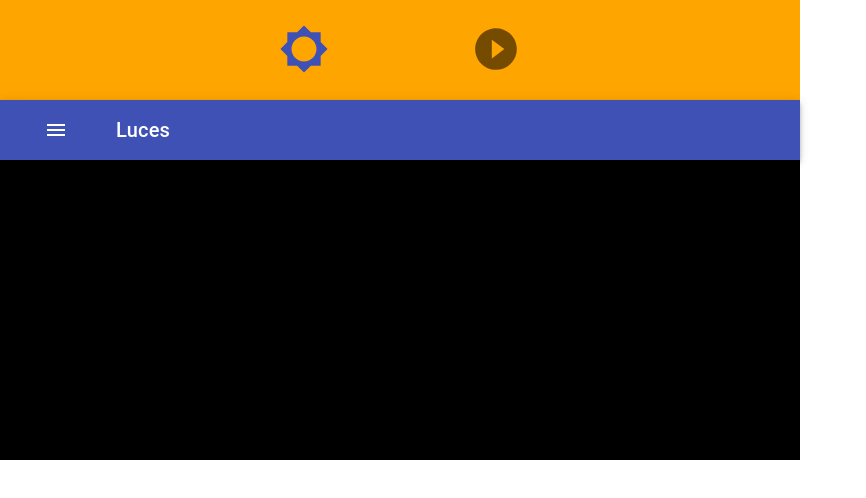
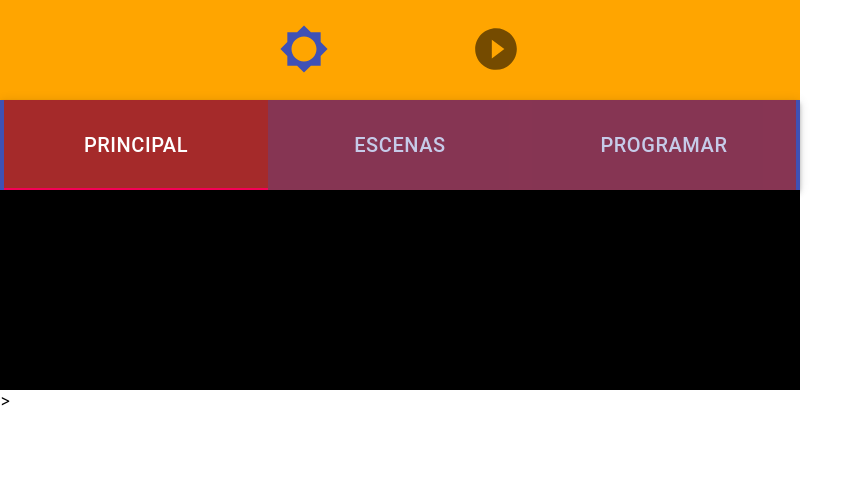
Before and after one commit to nmedela/frontend_react_para_habitacion, a React (Create React App) app: page /light in a window 1280 px wide. Shown: the top 498 px of the page, without its empty margins (0-866 px from the left). Built offline with nearby package versions, Linux system fonts and the light colour scheme.

Commit message:
creo tab para luces

```diff
--- a/src/App.js
+++ b/src/App.js
@@ -8,6 +8,9 @@ import DenseAppBar from './components/menu/appBar'
 
 //se encuentran las rutas
 import pathIndex from './config'
+import MainLight from './components/content/light/main';
+import Scenes from './components/content/light/scenes';
+import ConfigurationLight from './components/content/light/configurationLight';
 
 const styleEncabezado = {
   backgroundColor: "black",
@@ -25,7 +28,7 @@ function App() {
         <div>
           <Switch>
             <Redirect from='/' exact to='/light' />
-            <Route path={pathIndex[0]} component={Light} exact />
+            <Route path={pathIndex[0]} component={Light} />} exact />
             <Route path={pathIndex[1]} component={Sound} exact />
           </Switch>
 
--- a/src/components/content/light/configurationLight.js
+++ b/src/components/content/light/configurationLight.js
@@ -4,8 +4,8 @@ class ConfigurationLight extends React.Component{
 
     render(){
         return(
-            <div>
-                Soy el progrmar
+            <div style={{backgroundColor:'green', height:'200px'}}>
+                Soy el programar
             </div>
         )
     }
--- a/src/components/content/light/light.js
+++ b/src/components/content/light/light.js
@@ -2,8 +2,9 @@ import React from 'react'
 import CircularProgress from '@material-ui/core/CircularProgress';
 import Grid from '@material-ui/core/Grid';
 import DenseAppBar from '../../menu/appBar'
-import {BrowserRouter as Router, Route, Switch} from 'react-router-dom'
+import { BrowserRouter as Router, Route, Switch } from 'react-router-dom'
 import MainLight from './main'
+import MenuLight from '../../menu/tabsLight';
 
 class Light extends React.Component {
     constructor(props) {
@@ -13,7 +14,8 @@ class Light extends React.Component {
             isReady: true,
             light: {
 
-            }
+            },
+            content: null
         }
     }
     render() {
@@ -42,12 +44,13 @@ class Light extends React.Component {
 
         return (
             <div>
-                        <div>
-                <DenseAppBar />
+                <div>
+                    <MenuLight />
+                </div>
+
+                {this.props.content}
+
             </div>
-                        <MainLight/>
-
-                     </div>
         )
 
     }
--- a/src/components/content/light/main.js
+++ b/src/components/content/light/main.js
@@ -5,7 +5,7 @@ class MainLight extends React.Component{
     render(){
         console.log("me renderice")
         return(
-            <div style={{backgroundColor:'black', height:'300px'}}>
+            <div style={{backgroundColor:'black', height:'200px'}}>
                 Soy el Main
             </div>
         )
--- a/src/components/content/light/scenes.js
+++ b/src/components/content/light/scenes.js
@@ -1,11 +1,11 @@
 import React from 'react'
 
-class Scenes extends React.Component{
-    render(){
-        return(
-            <div>
+class Scenes extends React.Component {
+    render() {
+        return (
+            <div style={{ backgroundColor: 'blue', height: '200px' }}>
                 Soy el escenas
-            </div>
+        </div>
         )
     }
 }
--- a/src/components/menu/appBar.js
+++ b/src/components/menu/appBar.js
@@ -25,7 +25,7 @@ export default function DenseAppBar() {
           <IconButton edge="start" className={classes.menuButton} color="inherit" aria-label="menu">
             <ButtonDesplegable />
           </IconButton>
-          <Typography variant="h6" color="inherit">
+          <Typography variant="h4" color="inherit">
             Luces
           </Typography>
         </Toolbar>
--- a/src/components/menu/subMenu.js
+++ b/src/components/menu/subMenu.js
@@ -8,6 +8,7 @@ import MenuItem from '@material-ui/core/MenuItem';
 import MenuList from '@material-ui/core/MenuList';
 import { makeStyles } from '@material-ui/core/styles';
 import MenuIcon from '@material-ui/icons/Menu';
+import { Link } from '@material-ui/core';
 
 const useStyles = makeStyles(theme => ({
     root: {
@@ -19,7 +20,8 @@ const useStyles = makeStyles(theme => ({
         backgroundColor: 'primary',
     },
     menuList: {
-        height: '60px',
+        height: '50px',
+        fontSize:'25px'
     },
 }));
 
@@ -65,8 +67,9 @@ export default function ButtonDesplegable() {
                     aria-controls={open ? 'menu-list-grow' : undefined}
                     aria-haspopup="true"
                     onClick={handleToggle}
+                    style={{ color: 'white',width:'70px', height:'56px' }}
                 >
-                    <MenuIcon style={{ color: 'white' }} />
+                    <MenuIcon style={{ color: 'white', height:'50px' }} />
                 </Button>
                 <Popper open={open} anchorEl={anchorRef.current} role={undefined} transition disablePortal>
                     {({ TransitionProps, placement }) => (
@@ -77,9 +80,9 @@ export default function ButtonDesplegable() {
                             <Paper className={classes.paper} >
                                 <ClickAwayListener onClickAway={handleClose}>
                                     <MenuList autoFocusItem={open} id="menu-list-grow" onKeyDown={handleListKeyDown}>
-                                        <MenuItem className={classes.menuList} onClick={handleClose}>Principal</MenuItem>
-                                        <MenuItem className={classes.menuList} onClick={handleClose}>Escenas</MenuItem>
-                                        <MenuItem className={classes.menuList} onClick={handleClose}>Programar</MenuItem>
+                                        <MenuItem className={classes.menuList} onClick={handleClose}><a href="/light">Principal</a></MenuItem>
+                                        <MenuItem className={classes.menuList} onClick={handleClose}><a href="/light/scenes">Escenas</a></MenuItem>
+                                        <MenuItem className={classes.menuList} onClick={handleClose}><a href="/light/program">Programar</a></MenuItem>
                                     </MenuList>
                                 </ClickAwayListener>
                             </Paper>
--- /dev/null
+++ b/src/components/menu/tabsLight.js
@@ -0,0 +1,88 @@
+import React from 'react';
+import PropTypes from 'prop-types';
+import { makeStyles } from '@material-ui/core/styles';
+import AppBar from '@material-ui/core/AppBar';
+import Tabs from '@material-ui/core/Tabs';
+import Tab from '@material-ui/core/Tab';
+import Typography from '@material-ui/core/Typography';
+import Box from '@material-ui/core/Box';
+import ConfigurationLight from '../content/light/configurationLight';
+import MainLight from '../content/light/main';
+import Scenes from '../content/light/scenes';
+
+function TabPanel(props) {
+    const { children, value, index, ...other } = props;
+
+    return (
+
+        // <Typography
+        //     component="div"
+        //     role="tabpanel"
+        //     hidden={value !== index}
+        //     id={`simple-tabpanel-${index}`}
+        //     aria-labelledby={`simple-tab-${index}`}
+        //     {...other}
+        // >
+     <div>
+        {value === index && <Box>{children}></Box>}
+     </div>
+        // {/* </Typography> */}
+        // );
+    )
+}
+
+TabPanel.propTypes = {
+    children: PropTypes.node,
+    index: PropTypes.any.isRequired,
+    value: PropTypes.any.isRequired,
+};
+
+function a11yProps(index) {
+    return {
+        id: `simple-tab-${index}`,
+        'aria-controls': `simple-tabpanel-${index}`,
+    };
+}
+
+const useStyles = makeStyles(theme => ({
+    root: {
+        flexGrow: 1,
+        backgroundColor: 'theme.palette.background.paper',
+
+    },
+}));
+const styleTab ={
+    fontSize:'20px',
+    width:'300px',
+    backgroundColor:'brown',
+    height:'90px'
+}
+export default function MenuLight() {
+    const classes = useStyles();
+    const [value, setValue] = React.useState(0);
+
+    const handleChange = (event, newValue) => {
+        setValue(newValue);
+    };
+
+    return (
+        <div className={classes.root}>
+            <AppBar position="static">
+                <Tabs value={value} centered onChange={handleChange} fullWidth>
+                    <Tab label="Principal" {...a11yProps(0)} style={styleTab} />
+                    <Tab label="Escenas" {...a11yProps(1)} style={styleTab}/>
+                    <Tab label="Programar" {...a11yProps(2)} style={styleTab}/>
+                </Tabs>
+            </AppBar>
+            <TabPanel value={value} index={0}>
+                <MainLight />
+            </TabPanel>
+            <TabPanel value={value} index={1}>
+                <Scenes />
+            </TabPanel>
+            <TabPanel value={value} index={2}>
+                <ConfigurationLight />
+            </TabPanel>
+        </div>
+    );
+}
--- a/src/config.js
+++ b/src/config.js
@@ -1,6 +1,9 @@
 const pathIndex = [
     '/light',
-    '/sound'
+    '/sound',
+    '/light/scenes',
+    '/light/program',
+
 ]
 
 export default pathIndex
```
